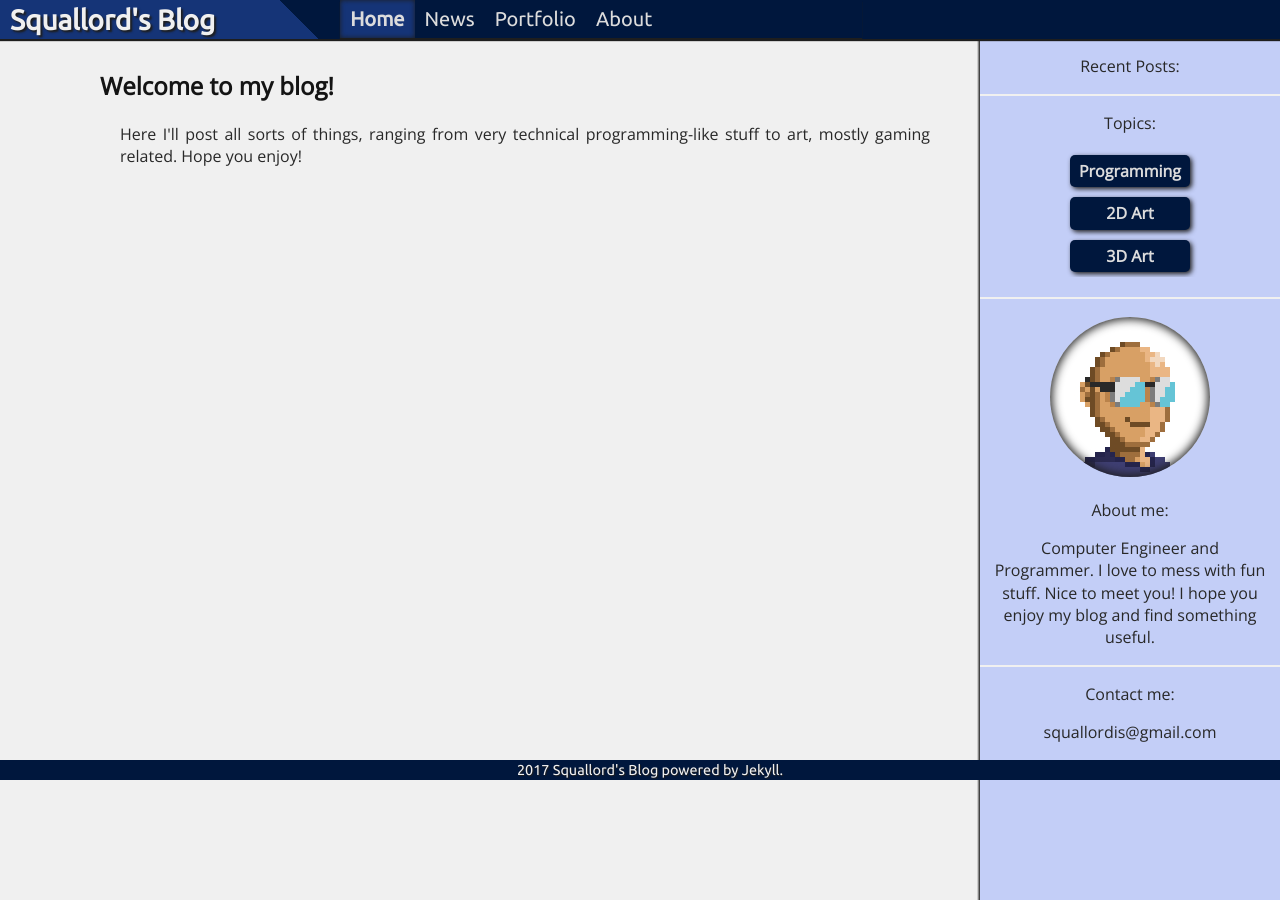
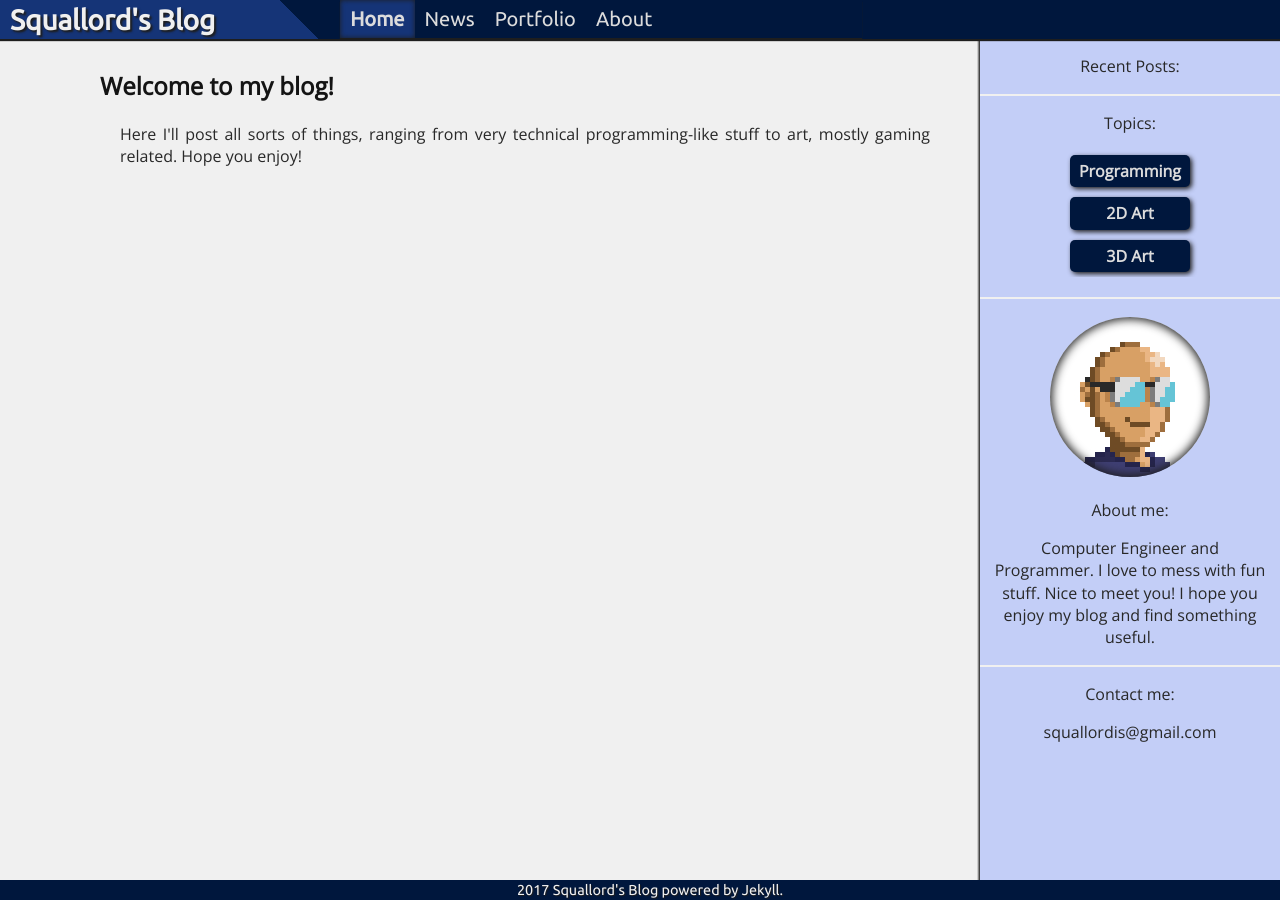
Before and after one commit to squallord/blog, a Jekyll site: the page built from index.html, in a window 1280 px wide. Built offline with Jekyll 4.4.1, drawn with Linux system fonts in a browser that asks for light colours; some web fonts are replaced.

Commit message:
footer fixed

```diff
--- a/css/main.scss
+++ b/css/main.scss
@@ -164,13 +164,6 @@ p
 			padding-right: 10px;
 		}
 
-		/*img
-		{
-			width: 160px;
-			border-radius: 160px;
-			z-index: -1;
-		}*/
-
 		ul
 		{
 			margin: 0 0 20px 0;
@@ -238,7 +231,7 @@ footer
 	clear: both;
 	font-family: 'Ubuntu', sans-serif;
 	color: $whiteFontColor;
-	position: relative;
+	position: absolute;
 	margin: 0;
 	right: 0;
 	bottom: 0;
```
Also changed, not shown: 1 other file.
